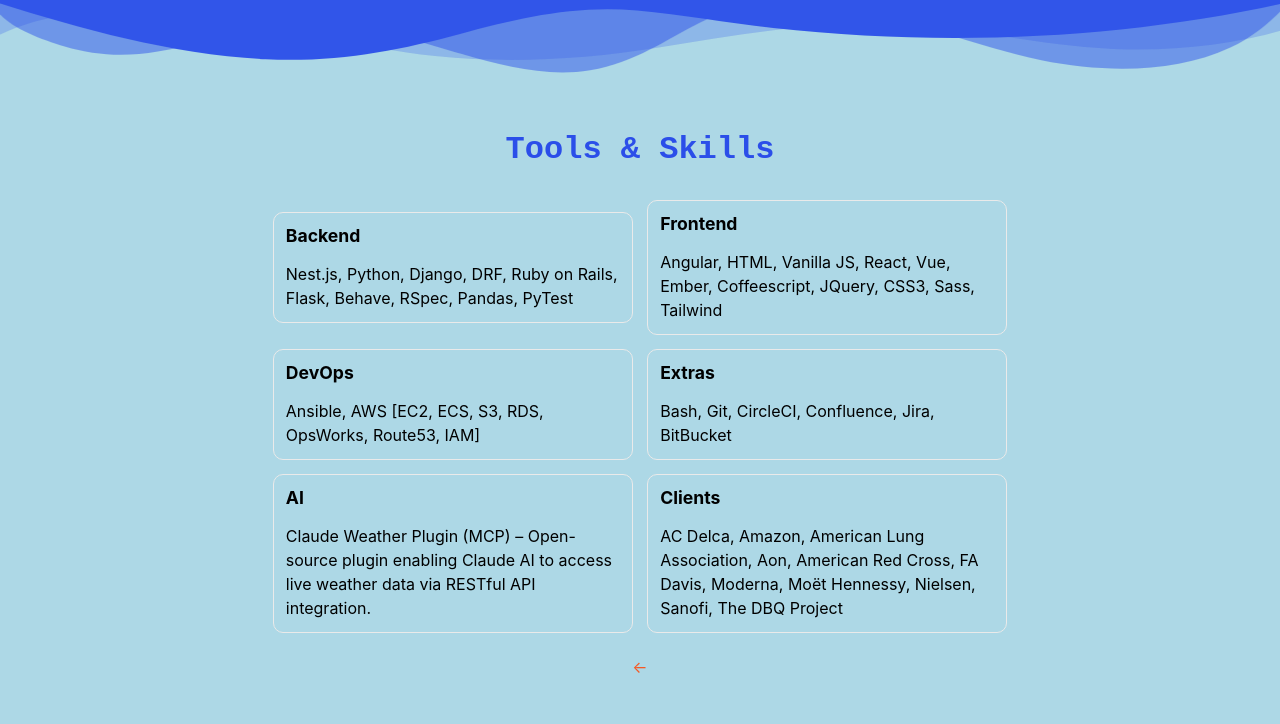
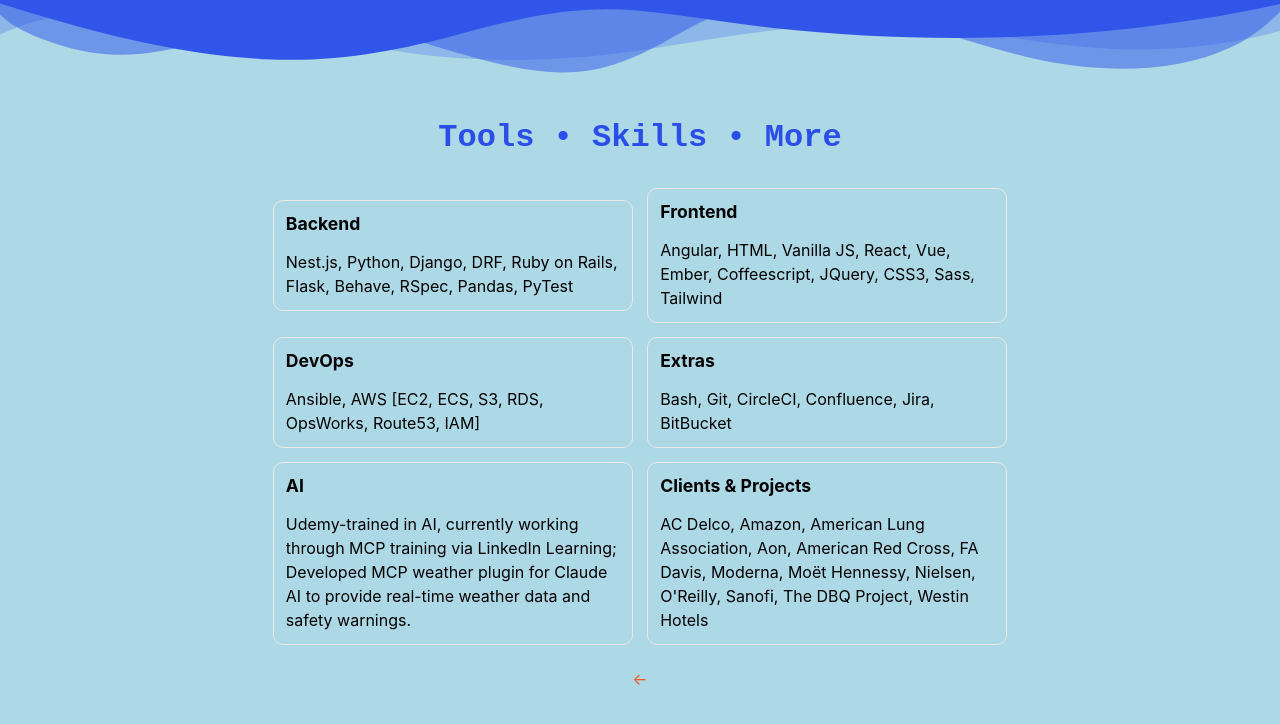
Before and after one commit to dan-griffin-ct/dan-griffin-ct.github.io, a Next.js app: page /tools-skills in a window 1280 px wide. Shown: the top 724 px of the page. Built offline with nearby package versions, Linux system fonts and the light colour scheme.

Commit message:
New copy, new resume added, new skills and clients added

```diff
--- a/pages/about-me.js
+++ b/pages/about-me.js
@@ -31,7 +31,8 @@
             <p className="text-white text-small project-description">&#129438; I moved to Connecticut with my wife, daughter, and cat in 2018</p>
             <p className="text-white text-small project-description">&#128252; I'm a huge fan of collecting VHS (especially sci-fi, comedy and horror)</p>
             <p className="text-white text-small project-description">&#127929; I like making electronic music and playing vinyl</p>
-            <p className="text-white text-small project-description">&#128761; I've been skateboarding for a couple decades</p>
+            <p className="text-white text-small project-description">&#128761; I've been skateboarding for a couple decades, no plans to stop</p>
+            <p className="text-white text-small project-description">&#128761; I'm a huge fan of basketball in general 🏀</p>
             <p className="text-white text-small project-description">&#127798; I really like spicy food</p>
             <p className="text-white text-small project-description">&#127911; I co-run an <a target="_blank" href="https://www.lautenradio.com">online radio station</a> with my wife!</p>
           </span>
--- a/pages/fun-stuff.js
+++ b/pages/fun-stuff.js
@@ -24,7 +24,7 @@
             <span className={styles.pageTitle}>&larr;</span>
          </Link>
         </div>
-        <small>Just for fun :D</small>
+        <marquee>📎 Clippy carousel, because why not? 📎</marquee>
         <div className={styles.boxContainer}>
           <div className={styles.grid}>
             <div className={styles.cube}>
--- a/pages/tools-skills.js
+++ b/pages/tools-skills.js
@@ -19,7 +19,7 @@
         </div>
         <div>
           <Link href="/" className={styles.backLinkTop}>
-            <span className={styles.pageTitle}>Tools &amp; Skills</span>
+            <span className={styles.pageTitle}>Tools &bull; Skills &bull; More</span>
           </Link>
         </div>
 
@@ -55,14 +55,14 @@
           <span className={styles.cardSkills}>
             <h5>AI</h5>
             <p>
-              Claude Weather Plugin (MCP) – Open-source plugin enabling Claude AI to access live weather data via RESTful API integration.
+              Udemy-trained in AI, currently working through MCP training via LinkedIn Learning; Developed MCP weather plugin for Claude AI to provide real-time weather data and safety warnings.
             </p>
           </span>
 
           <span className={styles.cardSkills}>
-            <h5>Clients</h5>
+            <h5>Clients & Projects</h5>
             <p>
-              AC Delca, Amazon, American Lung Association, Aon, American Red Cross, FA Davis, Moderna, Moët Hennessy, Nielsen, Sanofi, The DBQ Project
+              AC Delco, Amazon, American Lung Association, Aon, American Red Cross, FA Davis, Moderna, Moët Hennessy, Nielsen, O'Reilly, Sanofi, The DBQ Project, Westin Hotels
             </p>
           </span>
         </div>
```
Also changed, not shown: pages/recent-projects.js (+10 -0 lines), public/whatismatrix.png (added).
